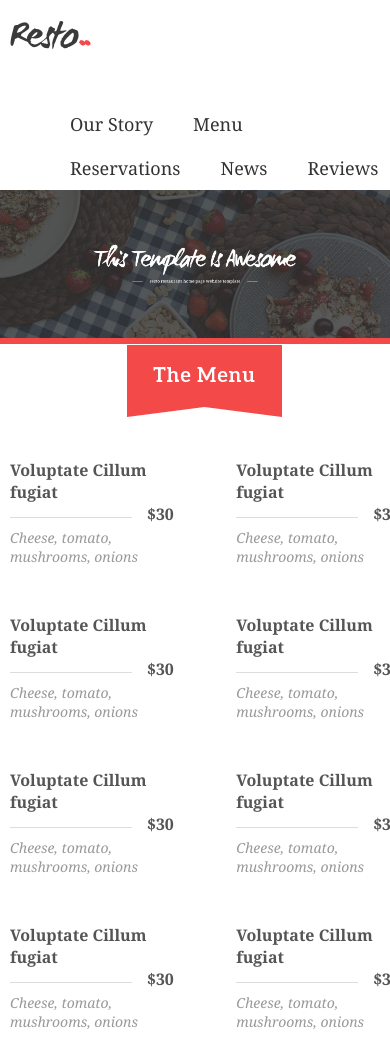
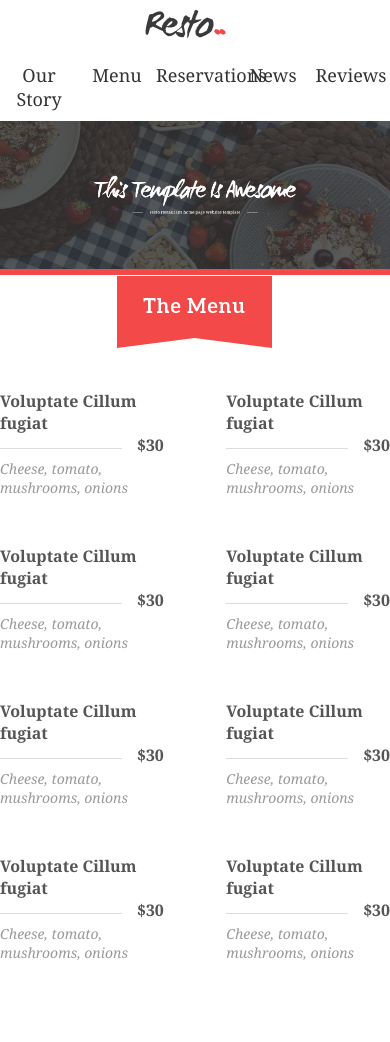
Before and after one commit to doxuan994/responsive-design, a plain HTML site: page psd-to-wp-master/index.html in a window 390 px wide. Shown: the top 1042 px of the page. Drawn offline with Linux system fonts and the light colour scheme.

Commit message:
Tablet Styles.

```diff
--- a/psd-to-wp-master/index.html
+++ b/psd-to-wp-master/index.html
@@ -3,6 +3,7 @@
 <head>
     <title>Resto</title>
     <link href="style.css" type="text/css" rel="stylesheet">
+    <meta name="viewport" content="width=device-width, initial-scale=1">
 </head>
 <body>
 
--- a/psd-to-wp-master/style.css
+++ b/psd-to-wp-master/style.css
@@ -1,12 +1,18 @@
 body {
     font-family: Georgia;
     margin: 0;
+    padding: 0;
 }
 
 .wrapper {
     width: 100%;
     max-width: 1180px;
-    padding: 0 10px;
+
+
+    /* Remove this padding, this padding is wrong! */
+    /* padding is added by the teacher and he did it wrong!
+    This padding will prevent the whole wrapper to be centered  */
+    /* padding: 0 10px; */
     margin: 0 auto;
 }
 
@@ -162,7 +168,7 @@ footer:after {
     clear: both;
 }
 
-footer ul{
+footer ul {
     float: left;
     padding: 0;
     list-style-type: none;
@@ -182,12 +188,37 @@ footer a {
 
 
 /* MEDIA QUERIES */
-@media screen and (max-width: 700px) {
+/* tablets */
+@media screen and (max-width: 768px) {
+    header nav {
+        float: none;
+        clear: left;
+        width: 100%;
+    }
+    header nav ul {
+        margin: 0;
+        padding: 0;
+    }
+    h1.logo {
+        margin: 10px auto 0;
+        float: none;
+    }
+    header nav ul li {
+        margin: 10px 0;
+        width: 20%;
+        padding: 0;
+        text-align: center;
+    }
     #featured li {
-        width: 46%;
+        width: 48%;
+    }
+    footer ul {
+        width: 48%;
+        text-align: center;
     }
 }
-@media screen and (max-width: 400px) {
+/* mobiles */
+@media screen and (max-width: 480px) {
     #featured li {
         width: 92%;
     }
```
